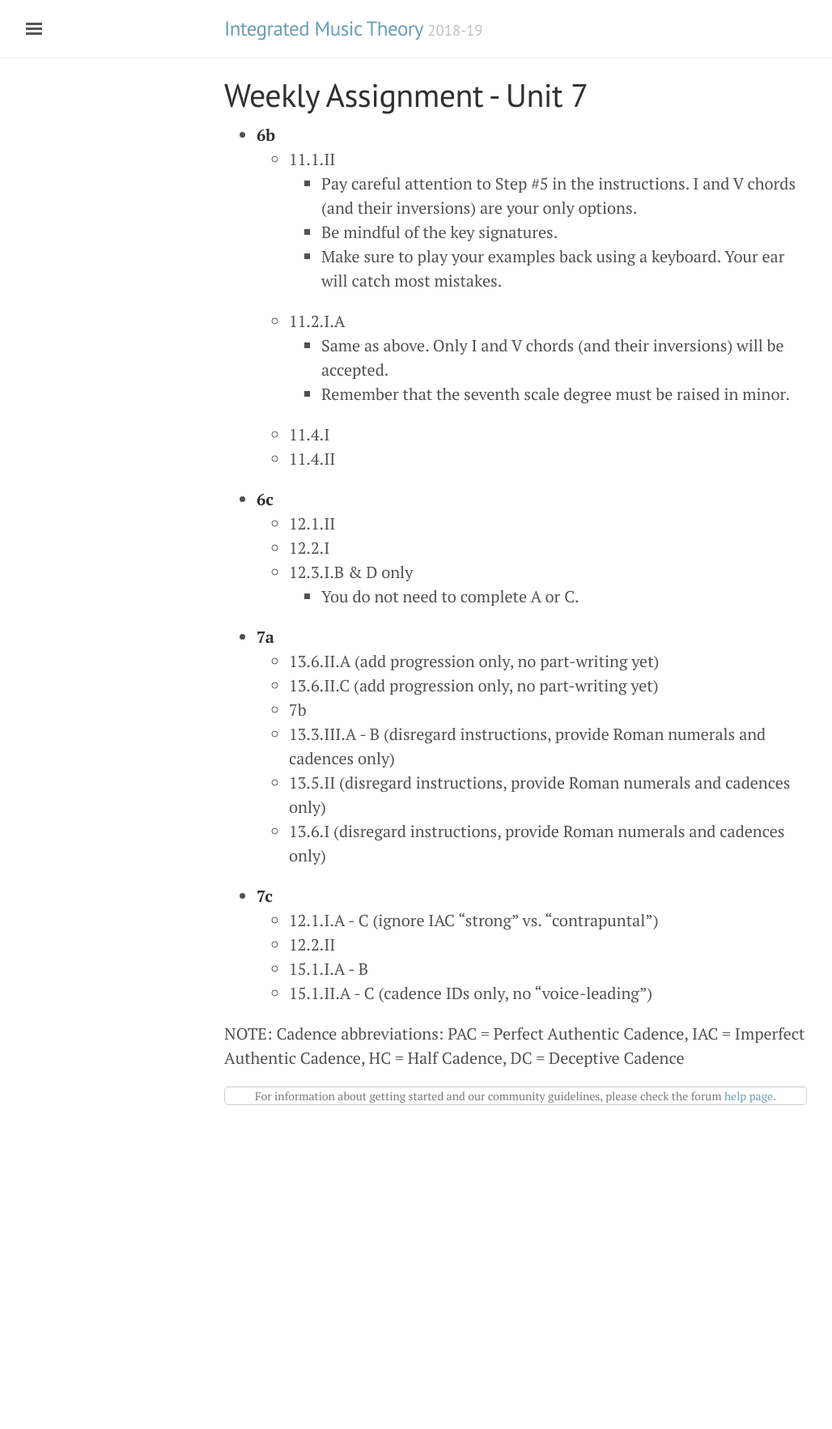
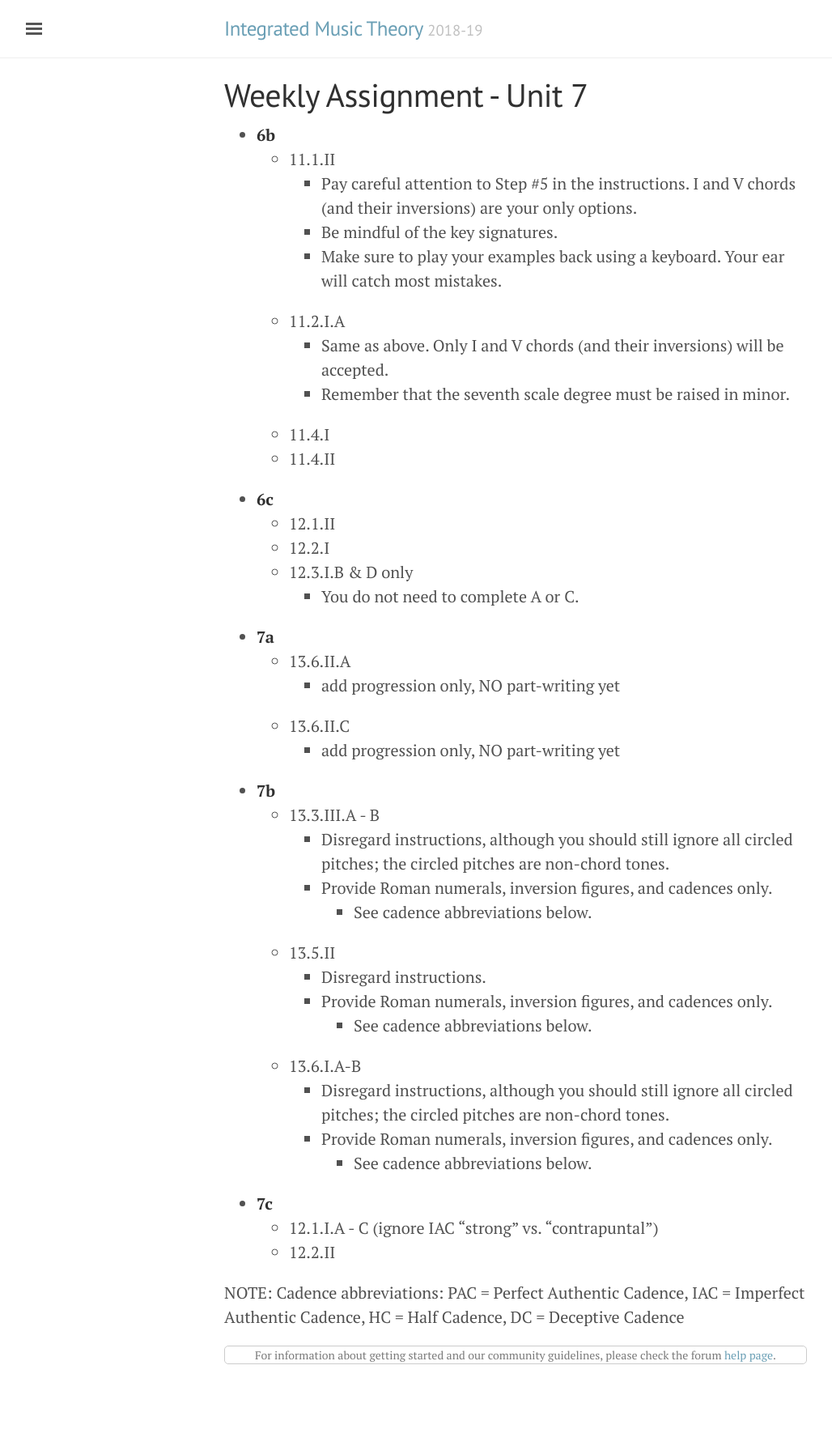
Before and after one commit to intmus/inttheory19-20, a Jekyll site: the page built from _assignments/Fall-semester/2018-10-08.md, in a window 1280 px wide. Shown: the whole page at 81% size, without its empty margins (3-1031 px from the left). Built offline with Jekyll 4.4.1, drawn with Linux system fonts in a browser that asks for light colours; comment, search, counter and statistics services are not loaded; before the commit the page ends 1445 px from its top, so only the background shows below that.

Commit message:
unit 7 minor updates unit 7 assignment edit

```diff
--- a/_assignments/Fall-semester/2018-10-08.md
+++ b/_assignments/Fall-semester/2018-10-08.md
@@ -20,16 +20,25 @@ layout: forum
     - 12.3.I.B & D only
         - You do not need to complete A or C.
 - **7a**
-    - 13.6.II.A (add progression only, no part-writing yet)
-    - 13.6.II.C  (add progression only, no part-writing yet)
-    - 7b
-    - 13.3.III.A - B (disregard instructions, provide Roman numerals and cadences only)
-    - 13.5.II (disregard instructions, provide Roman numerals and cadences only)
-    - 13.6.I (disregard instructions, provide Roman numerals and cadences only)
+    - 13.6.II.A
+        - add progression only, NO part-writing yet
+    - 13.6.II.C
+        - add progression only, NO part-writing yet
+- **7b**
+    - 13.3.III.A - B
+        - Disregard instructions, although you should still ignore all circled pitches; the circled pitches are non-chord tones.
+        - Provide Roman numerals, inversion figures, and cadences only.
+            - See cadence abbreviations below.
+    - 13.5.II
+        - Disregard instructions.
+        - Provide Roman numerals, inversion figures, and cadences only.
+            - See cadence abbreviations below.
+    - 13.6.I.A-B
+        - Disregard instructions, although you should still ignore all circled pitches; the circled pitches are non-chord tones.
+        - Provide Roman numerals, inversion figures, and cadences only.
+            - See cadence abbreviations below.
 - **7c**
     - 12.1.I.A - C (ignore IAC "strong" vs. "contrapuntal")
     - 12.2.II
-    - 15.1.I.A - B
-    - 15.1.II.A - C (cadence IDs only, no “voice-leading”)
 
 NOTE: Cadence abbreviations: PAC = Perfect Authentic Cadence, IAC = Imperfect Authentic Cadence, HC = Half Cadence, DC = Deceptive Cadence
```
Also changed, not shown: _07-harmonic-functions/a2-diaprogcirclefifths.md (+0 -1 lines), _07-harmonic-functions/b1-harmanalysis.md (+1 -1 lines), _07-harmonic-functions/c1-cadences.md (+14 -12 lines).
